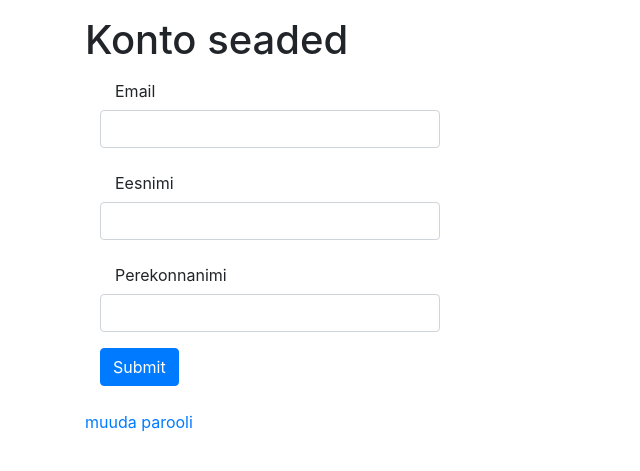
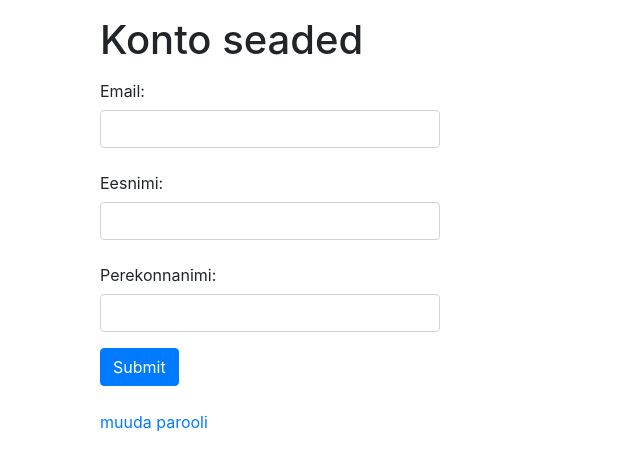
Before and after one commit to DTI-tudengite-tarkvaraprojektid/timeline-app, a PHP site: template templates/app/settings.twig in a window 1280 px wide. Shown: the part 56-527 px from the top of the page, without its empty margins (0-640 px from the left). Run offline with PHP 8.4, Linux system fonts and the light colour scheme; the template is opened without the code that fills it, so the values that code supplies are empty; style sheets or scripts are compiled from the project's sources; some libraries are stand-ins or nearby versions.

Commit message:
small bux fixes

```diff
--- a/src/Controller/SettingsController.php
+++ b/src/Controller/SettingsController.php
@@ -76,7 +76,10 @@ class SettingsController extends Controller
         $user = $this->auth->getUser();
         $password1 = $request->getParam('password');
         $password2 = $request->getParam('newpassword');
-        if($password1 == $password2){
+        if(empty($password1)){
+            $this->flash('danger', 'Paroolid väljad ei tohi olla tühjad');
+        }
+        elseif($password1 == $password2){
             $array = ['password' =>$request->getParam('password'),
             'newpassword' =>$request->getParam('newpassword')
             ];
--- a/src/Controller/TimelineController.php
+++ b/src/Controller/TimelineController.php
@@ -79,7 +79,7 @@ class TimelineController extends Controller
     public function searchtimeline(Request $request, Response $response, $args) {
         $data = Timeline::searchOrderByRelevance($args)->get();
 
-        return $this->render($response, 'app/timelines.twig', [
+        return $this->render($response, 'app/timelines_search.twig', [
             'timelines' => $data
         ]);
     }
--- a/src/Controller/UserController.php
+++ b/src/Controller/UserController.php
@@ -90,12 +90,12 @@ class UserController extends Controller
         return $this->render($response, 'app/register.twig');
     }
 
-    public function delete2(Request $request, Response $response, $id)
+    /*public function delete2(Request $request, Response $response, $id)
     {
         User::destroy($id);
-        $this->flash('success', 'Ajajoon kustutati');
+        $this->flash('success', 'kasutaja eemaldati');
         return $response->withRedirect($this->path('users'));
-    }
+    }*/
     public function settings(Request $request, Response $response)
     {
         return $this->render($response, 'app/settings.twig');
--- a/templates/app/_edit_event_modal.twig
+++ b/templates/app/_edit_event_modal.twig
@@ -17,7 +17,7 @@
                         <label for="edit-event-date">Sündmuse aeg</label>
                         <input class="form-control" id="edit-event-date" type="date" name="time">
                     </div>
-                     <div class="custom-control custom-checkbox">
+                     <div class="custom-checkbox">
                         <label for="privacyCheckBox">Privaatne</label>
                         <input id="edit-event-privacy" type="checkbox" name="private" value="1">
                     </div>
--- a/templates/app/_edit_timeline_modal.twig
+++ b/templates/app/_edit_timeline_modal.twig
@@ -17,7 +17,7 @@
                         <label for="edit-timeline-date">Kirjeldus</label>
                         <textarea class="form-control" id="edit-timeline-description" name="description" rows="3"></textarea>
                     </div>
-                    <div class="custom-control custom-checkbox">
+                    <div class="custom-checkbox form-group">
                         <label for="privacyCheckBox">Privaatne</label>
                         <input id="edit-timeline-privacy" type="checkbox" name="private" value="1">
                     </div>
--- a/templates/app/_new_event_modal.twig
+++ b/templates/app/_new_event_modal.twig
@@ -17,7 +17,7 @@
                         <label for="new-event-date">Sündmuse aeg</label>
                         <input class="form-control" id="new-event-date" type="date" name="time">
                     </div>
-                    <div class="custom-control custom-checkbox">
+                    <div class="custom-checkbox">
                         <label for="privacyCheckBox">Privaatne</label>
                         <input id="new-event-privacy" type="checkbox" name="private">
                     </div>
--- a/templates/app/_new_timeline_modal.twig
+++ b/templates/app/_new_timeline_modal.twig
@@ -17,7 +17,7 @@
                         <label for="exampleInputEmail1">Kirjeldus</label>
                         <textarea class="form-control" id="new-timeline-description" name="description" rows="3"></textarea>
                     </div>
-                    <div class="custom-control custom-checkbox">
+                    <div class="custom-checkbox">
                         <label for="privacyCheckBox">Privaatne</label>
                         <input id="new-timeline-privacy" type="checkbox" name="private">
                     </div>
--- a/templates/app/settings.twig
+++ b/templates/app/settings.twig
@@ -2,39 +2,44 @@
 
 {% block body %}
  <div class="container mt-3">
-    <h1>Konto seaded</h1>
+
 <form method = "POST" action ="{{ path_for('settings') }}">
   <div class="form-group">
     <div class="col-4">
-     <label class="col-sm-2 col-form-label">Email</label>
+     <h1>Konto seaded</h1>
+     <label class="col-form-label">Email:</label>
       <input type="email" name="email" class="form-control" value="{{ user.email }}">
     </div>
   </div>
 
   <div class="form-group">
     <div class="col-4">
-      <label class="col-sm-2 col-form-label">Eesnimi</label>
+      <label class="col-form-label">Eesnimi:</label>
       <input type="text" name="firstname"class="form-control" value="{{ user.firstname }}">
     </div>
      </div>
 
     <div class="form-group">
      <div class="col-4">
-     <label class="col-sm-2 col-form-label">Perekonnanimi</label>
+     <label class="col-form-label">Perekonnanimi:</label>
          <input type="text" name="lastname" class="form-control" value="{{ user.lastname }}">
      </div>
     </div>
 
   <div class="form-group">
-    <div class="col-sm-10">
+    <div class="col-sm-5">
       <button  type="submit" name="submit" class="btn btn-primary">Submit</button>
     </div>
   </div>
-  <ul class="navbar-nav mr-auto">
+  <div class="form-group">
+    <div class="col-sm-10">
+    <ul class="navbar-nav mr-auto ">
             <li class="nav-item">
                 <a class="nav-link" href="{{ path_for('cPassword', {'id': user.id}) }}">muuda parooli</a>
             </li>
         </ul>
+  </div>
+  </div>
 </form>
 </div>
 
--- a/templates/app/timelines.twig
+++ b/templates/app/timelines.twig
@@ -32,6 +32,7 @@
                 <div class="col">
                     <div class="jumbotron">
                         <div class="container">
+                            {% block jumbotron %}
                                 <h1 class="display-4">Pole ühtegi ajajoont :(</h1>
                                 {% if auth.check() %}
                                     <p class="lead">Palun lisa uus ajajoon, et alustada sündmuste lisamist.</p>
@@ -39,6 +40,7 @@
                                 {% else %}
                                     <p class="lead">Ajajooned lisatakse peatselt.</p>
                                 {% endif %}
+                            {% endblock %}
                         </div>
                     </div>
                 </div>
--- /dev/null
+++ b/templates/app/timelines_search.twig
@@ -0,0 +1,6 @@
+{% extends 'app/timelines.twig' %}
+
+{% block jumbotron %}
+    <h1 class="display-4">Ei leidnud ühtegi ajajoont :(</h1>
+    <p class="lead">Ajajooned lisatakse peatselt.</p>
+{% endblock %}
```
Lines whose indentation alone changed are shown as unchanged.
